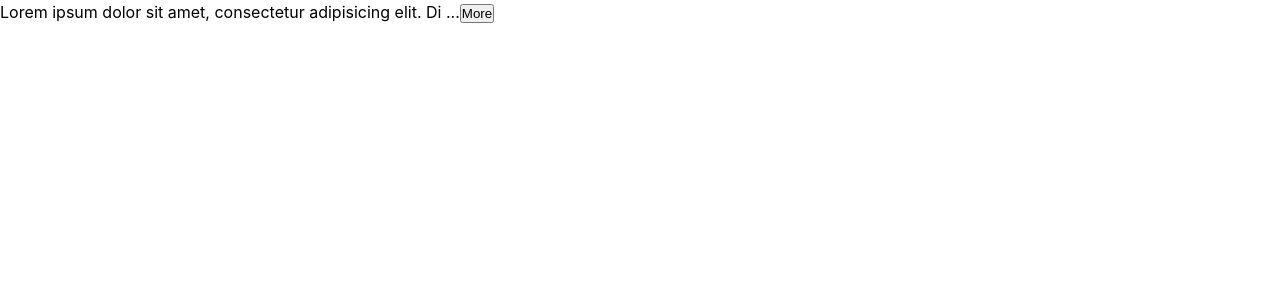
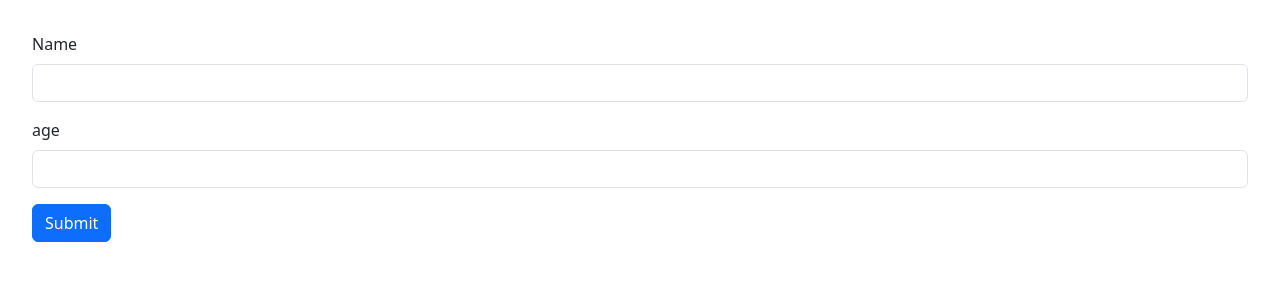
Before and after one commit to GebreYohannis/React_With_TypeScript, a React (Vite) app: page / in a window 1280 px wide. Shown: the top 300 px of the page. Built offline with nearby package versions, Linux system fonts and the light colour scheme.

Commit message:
Build react form with useRef hook.

```diff
--- a/package.json
+++ b/package.json
@@ -10,6 +10,7 @@
     "preview": "vite preview"
   },
   "dependencies": {
+    "bootstrap": "^5.3.3",
     "immer": "^10.1.1",
     "react": "^18.3.1",
     "react-dom": "^18.3.1",
--- a/src/App.tsx
+++ b/src/App.tsx
@@ -1,13 +1,11 @@
-import ExpandableText from "./components/ExpandableText/ExpandableText";
+import Form from "./components/Form/Form";
 
 function App() {
   return (
     <>
-      <ExpandableText maxChar={60}>
-        Lorem ipsum dolor sit amet, consectetur adipisicing elit. Distinctio
-        molestias accusamus iste necessitatibus, quidem vitae ducimus expedita
-        culpa assumenda rerum.
-      </ExpandableText>
+      <div>
+        <Form />
+      </div>
     </>
   );
 }
--- /dev/null
+++ b/src/components/Form/Form.tsx
@@ -0,0 +1,41 @@
+import { FormEvent, useRef } from "react";
+
+const Form = () => {
+    const nameRef = useRef<HTMLInputElement>(null);
+    const ageRef = useRef<HTMLInputElement>(null);
+    const person = { name: '', age: 0 };
+
+    const handleSubmit = (event: FormEvent) => {
+        event.preventDefault();
+        if (nameRef.current !== null)
+            // console.log(nameRef.current.value);
+            person.name = nameRef.current.value;
+
+        if (ageRef.current !== null)
+            // console.log(ageRef.current.value);
+            person.age = parseInt(ageRef.current.value);
+
+        console.log(person);
+
+    };
+    return (
+        <form onSubmit={handleSubmit}>
+            <div className="mb-3">
+                <label htmlFor="name" className="form-label">
+                    Name
+                </label>
+                <input ref={nameRef} id="name" type="text" className="form-control" />
+            </div>
+            <div className="mb-3">
+                <label htmlFor="age" className="form-label">
+                    age
+                </label>
+                <input ref={ageRef} id="age" type="number" className="form-control" />
+            </div>
+            <button className="btn btn-primary" type="submit">
+                Submit
+            </button>
+        </form>
+    );
+};
+export default Form;
--- a/src/index.css
+++ b/src/index.css
@@ -18,3 +18,7 @@
   padding: 0;
   box-sizing: border-box;
 }
+
+body {
+  padding: 2rem;
+}
--- a/src/main.tsx
+++ b/src/main.tsx
@@ -2,6 +2,7 @@
 import { createRoot } from "react-dom/client";
 import App from "./App.tsx";
 import "./index.css";
+import 'bootstrap/dist/css/bootstrap.css';
 createRoot(document.getElementById("root")!).render(
   <StrictMode>
     <App />
```
Also changed, not shown: 1 other file (tests, documents, lock files or other folders).
